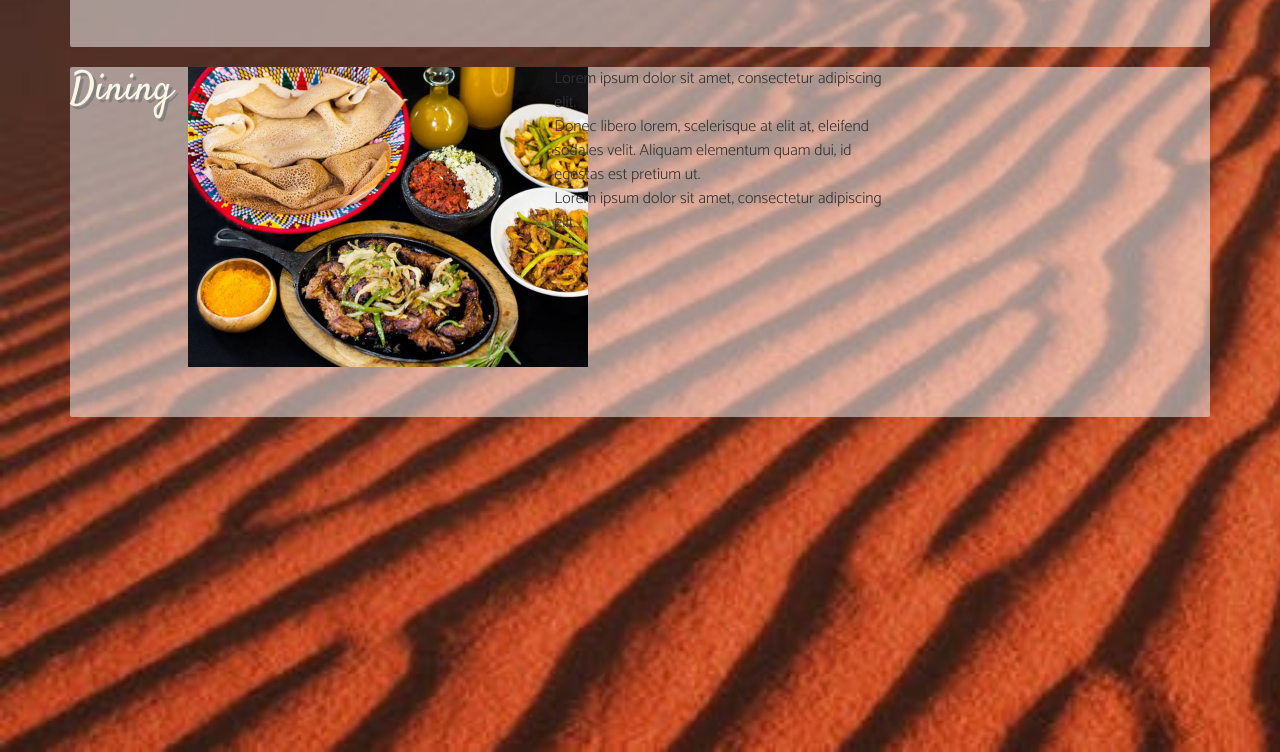
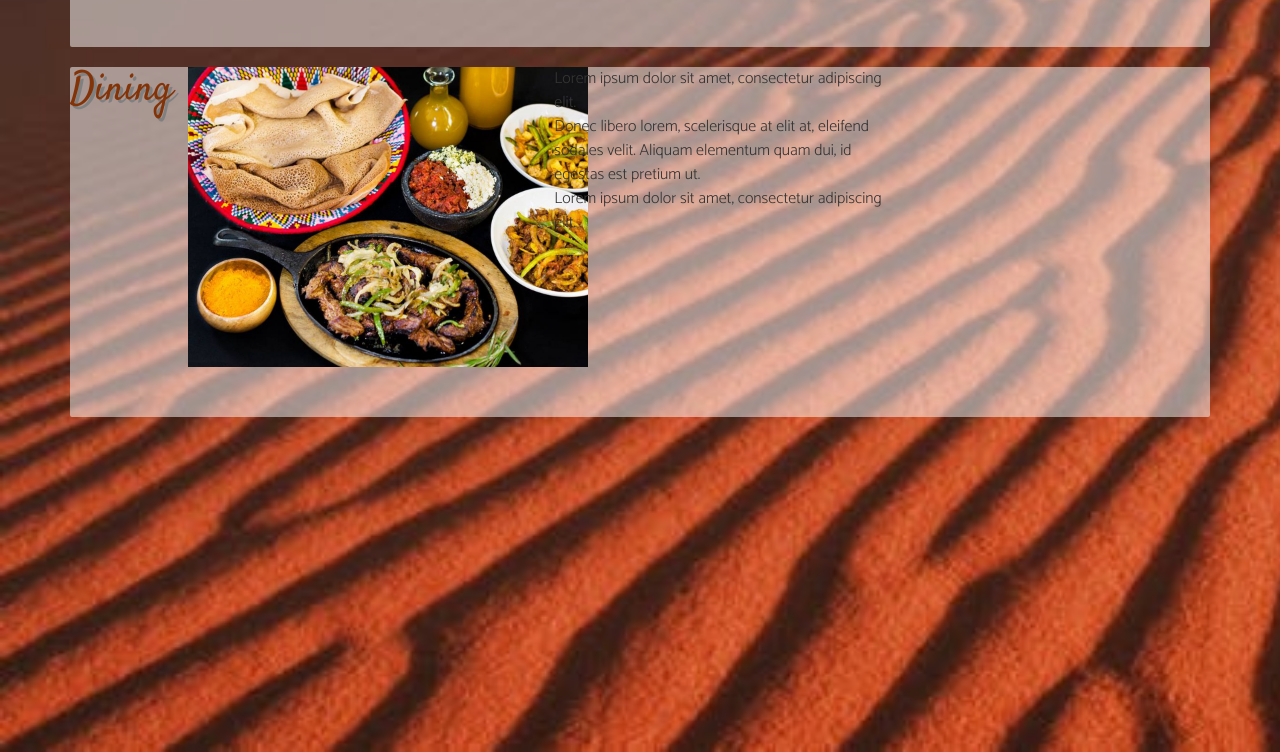
Before and after one commit to DPM97/comp20-midterm, a plain HTML site: page src/africa.html in a window 1280 px wide. Shown: the part 1201-1953 px from the top of the page. Drawn offline with nearby package versions, Linux system fonts and the light colour scheme.

Commit message:
Update africa.html

```diff
--- a/src/africa.html
+++ b/src/africa.html
@@ -112,7 +112,7 @@
           </div>
         </div>
         <div class="row">
-          <h2 style="font-size: 40px;">Dining</h2>
+          <h2 style="font-size: 40px; color: #823308; ">Dining</h2>
           <div class="col-sm-4">
             <img src="assets/img/africanFood.jpg"/>
           </div>
```
